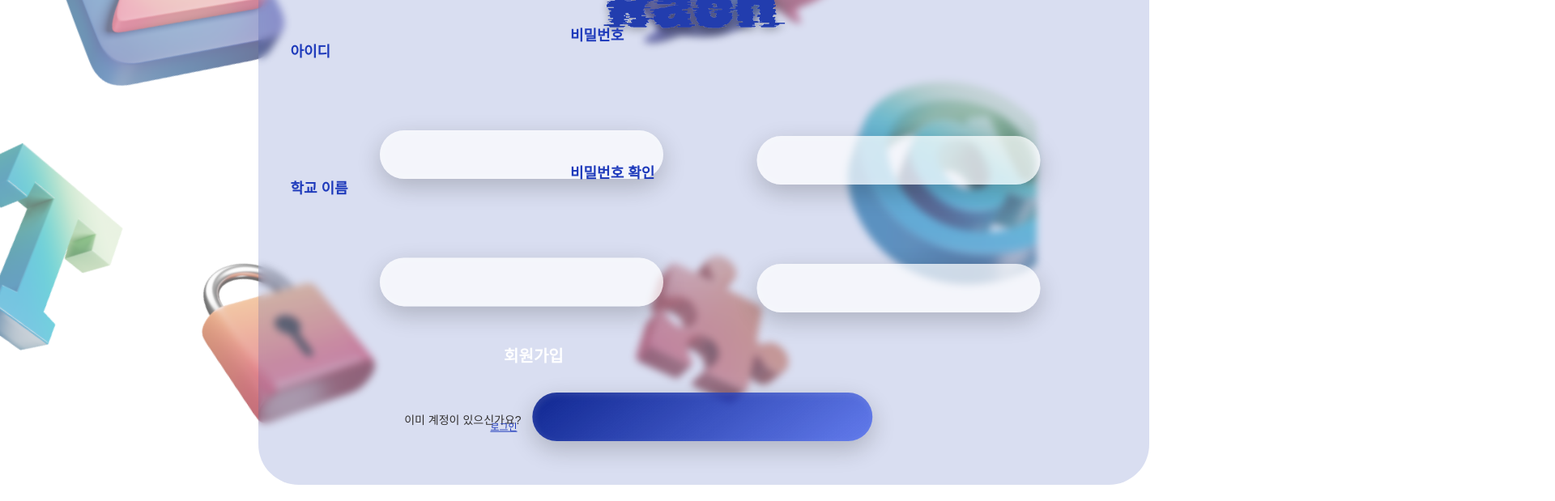
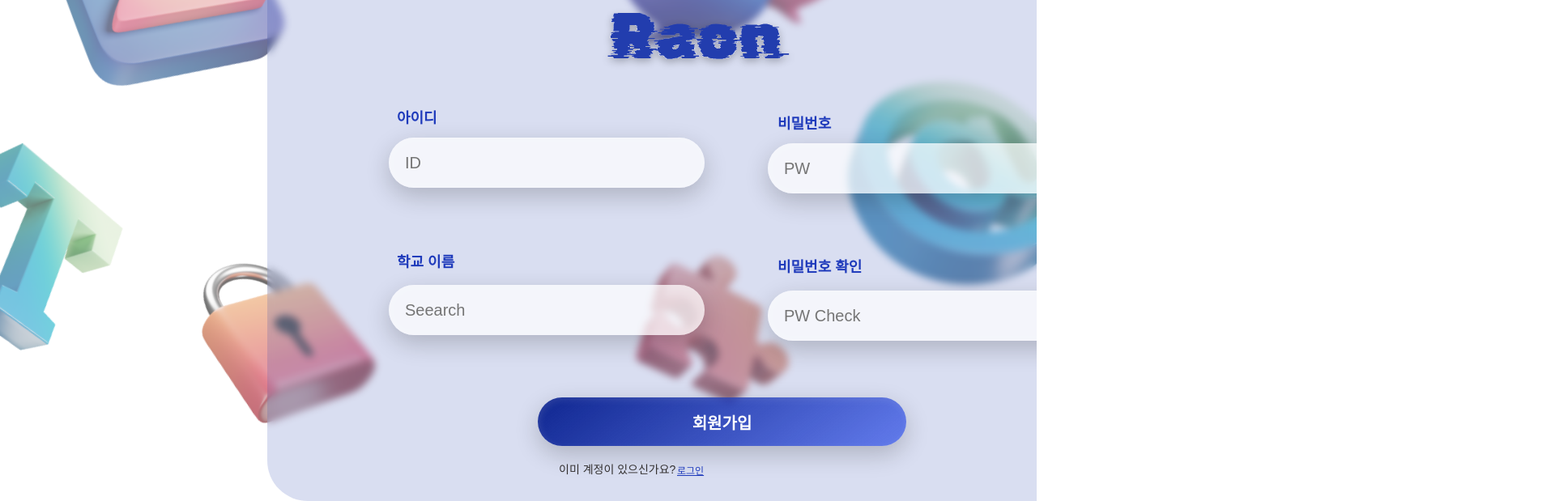
Before and after one commit to AiHackathon-Raon/Raon-web, a React (Create React App) app: page /signup in a window 1280 px wide. Shown: the part 220-839 px from the top of the page at 81% size, 1920 px wide, since content can reach past the window. Built offline with nearby package versions, Linux system fonts and the light colour scheme.

Commit message:
end
진짜 끝인것 같지만 사실 회원가입 스크롤 덜 막힘ㅋ

```diff
--- a/src/components/login/login.jsx
+++ b/src/components/login/login.jsx
@@ -2,21 +2,26 @@ import React from "react";
 import BackGround from "../../asset/img/background_f.svg";
 import Raon from "../../asset/img/Raon.svg";
 import * as L from "./login.style";
+import { useNavigate } from "react-router-dom";
 
 function Login() {
+  const navigate = useNavigate();
   return (
     <>
+      <L.All>
         <L.Img src={BackGround}></L.Img>
         <L.Back></L.Back>
         <L.Logo src={Raon}></L.Logo>
         <L.Id>아이디</L.Id>
-      <L.Raund></L.Raund>
+        <L.Raund placeholder="ID"></L.Raund>
         <L.Pw>비밀번호</L.Pw>
-      <L.Raund_></L.Raund_>
-      <L.Login_></L.Login_>
-      <L.Logint>로그인</L.Logint>
+        <L.Raund_ type="password" placeholder="PW"></L.Raund_>
+        <L.Login_>로그인</L.Login_>
         <L.No>계정이 없으신가요?</L.No>
-      <L.SignUp>회원가입</L.SignUp>
+        <L.SignUp onClick={() => navigate("/signup")} alt="">
+          회원가입
+        </L.SignUp>
+      </L.All>
     </>
   );
 }
--- a/src/components/login/login.style.js
+++ b/src/components/login/login.style.js
@@ -1,4 +1,9 @@
 import styled from "styled-components";
+
+export const All = styled.div`
+  overflow-x: hidden;
+  overflow-y: hidden;
+`;
 
 export const Img = styled.img`
   z-index: -1;
@@ -17,12 +22,12 @@ export const Back = styled.div`
   border-radius: 50px;
   backdrop-filter: blur(5px);
   background: rgba(34, 61, 174, 0.17);
-  transform: translate(90%, 17%);
+  transform: translate(560px, 149px);
 `;
 
 export const Logo = styled.img`
   z-index: 2;
-  transform: translate(294%, -660%);
+  transform: translate(736px, -474px);
 `;
 
 export const Id = styled.div`
@@ -34,10 +39,14 @@ export const Id = styled.div`
   font-style: normal;
   font-weight: 600;
   line-height: normal;
-  transform: translate(37%, -1970%);
+  transform: translate(650px, -423px);
 `;
 
-export const Raund = styled.div`
+export const Raund = styled.input`
+  outline: none;
+  padding-inline-start: 20px;
+  padding-inline-end: 20px;
+  font-size: 20px;
   width: 420px;
   height: 60px;
   flex-shrink: 0;
@@ -46,7 +55,8 @@ export const Raund = styled.div`
   box-shadow: 2px 3px 10px 0px rgba(255, 255, 255, 0.1) inset,
     0px 10px 30px 0px rgba(0, 0, 0, 0.2),
     0px -3px 10px 0px rgba(255, 255, 255, 0.1) inset;
-  transform: translate(150%, -710%);
+  transform: translate(640px, -410px);
+  border: none;
 `;
 
 export const Pw = styled.div`
@@ -58,11 +68,15 @@ export const Pw = styled.div`
   font-style: normal;
   font-weight: 600;
   line-height: normal;
-  transform: translate(37%, -1720%);
+  transform: translate(650px, -355px);
 `;
 
-export const Raund_ = styled.div`
+export const Raund_ = styled.input`
+  outline: none;
+  padding-inline-start: 20px;
+  padding-inline-end: 20px;
   width: 420px;
+  font-size: 20px;
   height: 60px;
   flex-shrink: 0;
   border-radius: 50px;
@@ -70,23 +84,21 @@ export const Raund_ = styled.div`
   box-shadow: 2px 3px 10px 0px rgba(255, 255, 255, 0.1) inset,
     0px 10px 30px 0px rgba(0, 0, 0, 0.2),
     0px -3px 10px 0px rgba(255, 255, 255, 0.1) inset;
-  transform: translate(150%, -611%);
+  transform: translate(640px, -342px);
+  border: none;
 `;
 
-export const Login_ = styled.div`
+export const Login_ = styled.button`
   z-index: 4;
-  width: 420px;
+  width: 455px;
   height: 60px;
   flex-shrink: 0;
   border-radius: 50px;
   background: linear-gradient(143deg, #0f2690 0%, rgba(31, 67, 233, 0.64) 100%);
   box-shadow: 2px 3px 10px 0px rgba(255, 255, 255, 0.1) inset,
     0px 10px 30px 0px rgba(0, 0, 0, 0.2);
-  transform: translate(150%, -470%);
-`;
-
-export const Logint = styled.div`
-  z-index: 5;
+  transform: translate(185px, -190px);
+  border: none;
   color: #fff;
   text-shadow: 0px 5px 10px 0px rgba(0, 0, 0, 0.25);
   font-family: "Pretendard", sans-serif;
@@ -94,7 +106,7 @@ export const Logint = styled.div`
   font-style: normal;
   font-weight: 700;
   line-height: normal;
-  transform: translate(47%, -1300%);
+  cursor: pointer;
 `;
 
 export const No = styled.div`
@@ -105,7 +117,7 @@ export const No = styled.div`
   font-style: normal;
   font-weight: 500;
   line-height: normal;
-  transform: translate(38%, -1640%);
+  transform: translate(670px, -175px);
 `;
 
 export const SignUp = styled.div`
@@ -118,5 +130,6 @@ export const SignUp = styled.div`
   font-weight: 500;
   line-height: normal;
   text-decoration-line: underline;
-  transform: translate(45%, -2010%);
+  transform: translate(788px, -192px);
+  cursor: pointer;
 `;
--- a/src/components/signup/signup.jsx
+++ b/src/components/signup/signup.jsx
@@ -2,25 +2,33 @@ import React from "react";
 import BackGround from "../../asset/img/background_f.svg";
 import Raon from "../../asset/img/Raon.svg";
 import * as S from "./signup.style";
+import { useNavigate } from "react-router-dom";
 
 function Singup() {
+  const navigate = useNavigate();
   return (
     <>
+      <S.All>
         <S.Img src={BackGround}></S.Img>
         <S.Back></S.Back>
         <S.Logo src={Raon}></S.Logo>
         <S.Id>아이디</S.Id>
-      <S.Raund_Id></S.Raund_Id>
+        <S.Raund_Id placeholder="ID"></S.Raund_Id>
         <S.Search>학교 이름</S.Search>
-      <S.Raund_Search></S.Raund_Search>
+        <S.Raund_Search placeholder="Seearch"></S.Raund_Search>
         <S.Pw>비밀번호</S.Pw>
-      <S.Raund_Pw></S.Raund_Pw>
+        <S.Raund_Pw type="password" placeholder="PW"></S.Raund_Pw>
         <S.Pw_Check>비밀번호 확인</S.Pw_Check>
-      <S.Raund_Pw_Check></S.Raund_Pw_Check>
-      <S.Signup_></S.Signup_>
-      <S.Signupt>회원가입</S.Signupt>
+        <S.Raund_Pw_Check
+          type="password"
+          placeholder="PW Check"
+        ></S.Raund_Pw_Check>
+        <S.Signup_>회원가입</S.Signup_>
         <S.Yes>이미 계정이 있으신가요?</S.Yes>
-      <S.Login>로그인</S.Login>
+        <S.Login onClick={() => navigate("/login")} alt="">
+          로그인
+        </S.Login>
+      </S.All>
     </>
   );
 }
--- a/src/components/signup/signup.style.js
+++ b/src/components/signup/signup.style.js
@@ -1,4 +1,9 @@
 import styled from "styled-components";
+
+export const All = styled.div`
+  overflow-x: hidden;
+  overflow-y: hidden;
+`;
 
 export const Img = styled.img`
   z-index: -1;
@@ -17,12 +22,12 @@ export const Back = styled.div`
   border-radius: 50px;
   backdrop-filter: blur(5px);
   background: rgba(34, 61, 174, 0.17);
-  transform: translate(29%, 17%);
+  transform: translate(330px, 139px);
 `;
 
 export const Logo = styled.img`
   z-index: 2;
-  transform: translate(300%, -660%);
+  transform: translate(740px, -470px);
 `;
 export const Id = styled.div`
   z-index: 3;
@@ -33,10 +38,14 @@ export const Id = styled.div`
   font-style: normal;
   font-weight: 600;
   line-height: normal;
-  transform: translate(28%, -1970%);
+  transform: translate(490px, -430px);
 `;
 
-export const Raund_Id = styled.div`
+export const Raund_Id = styled.input`
+  outline: none;
+  padding-inline-start: 20px;
+  padding-inline-end: 20px;
+  font-size: 20px;
   width: 350px;
   height: 60px;
   flex-shrink: 0;
@@ -45,7 +54,8 @@ export const Raund_Id = styled.div`
   box-shadow: 2px 3px 10px 0px rgba(255, 255, 255, 0.1) inset,
     0px 10px 30px 0px rgba(0, 0, 0, 0.2),
     0px -3px 10px 0px rgba(255, 255, 255, 0.1) inset;
-  transform: translate(134%, -710%);
+  transform: translate(480px, -417px);
+  border: none;
 `;
 
 export const Search = styled.div`
@@ -57,10 +67,14 @@ export const Search = styled.div`
   font-style: normal;
   font-weight: 600;
   line-height: normal;
-  transform: translate(28%, -1650%);
+  transform: translate(490px, -340px);
 `;
 
-export const Raund_Search = styled.div`
+export const Raund_Search = styled.input`
+  outline: none;
+  padding-inline-start: 20px;
+  padding-inline-end: 20px;
+  font-size: 20px;
   width: 350px;
   height: 60px;
   flex-shrink: 0;
@@ -69,7 +83,8 @@ export const Raund_Search = styled.div`
   box-shadow: 2px 3px 10px 0px rgba(255, 255, 255, 0.1) inset,
     0px 10px 30px 0px rgba(0, 0, 0, 0.2),
     0px -3px 10px 0px rgba(255, 255, 255, 0.1) inset;
-  transform: translate(134%, -591%);
+  transform: translate(480px, -323px);
+  border: none;
 `;
 
 export const Pw = styled.div`
@@ -81,10 +96,14 @@ export const Pw = styled.div`
   font-style: normal;
   font-weight: 600;
   line-height: normal;
-  transform: translate(55%, -2707%);
+  transform: translate(960px, -599px);
 `;
 
-export const Raund_Pw = styled.div`
+export const Raund_Pw = styled.input`
+  padding-inline-start: 20px;
+  padding-inline-end: 20px;
+  outline: none;
+  font-size: 20px;
   width: 350px;
   height: 60px;
   flex-shrink: 0;
@@ -93,7 +112,8 @@ export const Raund_Pw = styled.div`
   box-shadow: 2px 3px 10px 0px rgba(255, 255, 255, 0.1) inset,
     0px 10px 30px 0px rgba(0, 0, 0, 0.2),
     0px -3px 10px 0px rgba(255, 255, 255, 0.1) inset;
-  transform: translate(267%, -985%);
+  transform: translate(948px, -586px);
+  border: none;
 `;
 
 export const Pw_Check = styled.div`
@@ -104,10 +124,14 @@ export const Pw_Check = styled.div`
   font-style: normal;
   font-weight: 600;
   line-height: normal;
-  transform: translate(55%, -2383%);
+  transform: translate(960px, -510px);
 `;
 
-export const Raund_Pw_Check = styled.div`
+export const Raund_Pw_Check = styled.input`
+  padding-inline-start: 20px;
+  padding-inline-end: 20px;
+  outline: none;
+  font-size: 20px;
   width: 350px;
   height: 60px;
   flex-shrink: 0;
@@ -116,23 +140,22 @@ export const Raund_Pw_Check = styled.div`
   box-shadow: 2px 3px 10px 0px rgba(255, 255, 255, 0.1) inset,
     0px 10px 30px 0px rgba(0, 0, 0, 0.2),
     0px -3px 10px 0px rgba(255, 255, 255, 0.1) inset;
-  transform: translate(267%, -865%);
+  transform: translate(948px, -493px);
+  border: none;
 `;
 
-export const Signup_ = styled.div`
+export const Signup_ = styled.button`
   z-index: 4;
-  width: 420px;
+  width: 455px;
   height: 60px;
   flex-shrink: 0;
+  border: none;
   border-radius: 50px;
   background: linear-gradient(143deg, #0f2690 0%, rgba(31, 67, 233, 0.64) 100%);
   box-shadow: 2px 3px 10px 0px rgba(255, 255, 255, 0.1) inset,
     0px 10px 30px 0px rgba(0, 0, 0, 0.2);
-  transform: translate(156.5%, -700%);
-`;
-
-export const Signupt = styled.div`
-  z-index: 5;
+  transform: translate(274px, -360px);
+  cursor: pointer;
   color: #fff;
   text-shadow: 0px 5px 10px 0px rgba(0, 0, 0, 0.25);
   font-family: "Pretendard", sans-serif;
@@ -140,7 +163,6 @@ export const Signupt = styled.div`
   font-style: normal;
   font-weight: 700;
   line-height: normal;
-  transform: translate(48.6%, -1867%);
 `;
 
 export const Yes = styled.div`
@@ -151,7 +173,7 @@ export const Yes = styled.div`
   font-style: normal;
   font-weight: 500;
   line-height: normal;
-  transform: translate(39%, -2430%);
+  transform: translate(690px, -345px);
 `;
 
 export const Login = styled.div`
@@ -164,5 +186,6 @@ export const Login = styled.div`
   font-weight: 500;
   line-height: normal;
   text-decoration-line: underline;
-  transform: translate(47.3%, -2920%);
+  transform: translate(836px, -362px);
+  cursor: pointer;
 `;
```
Lines whose indentation alone changed are shown as unchanged.
